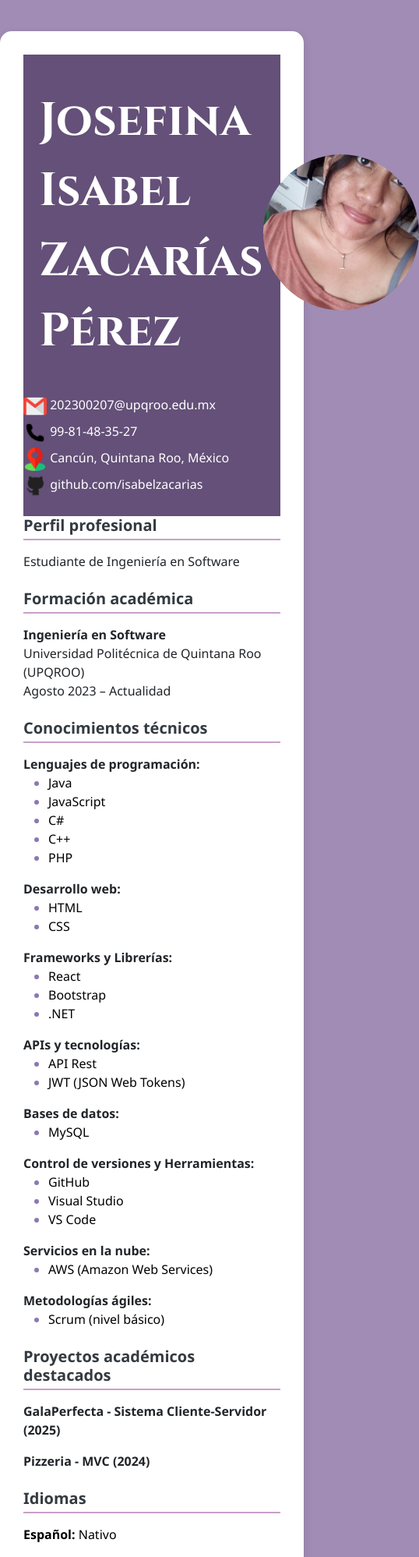
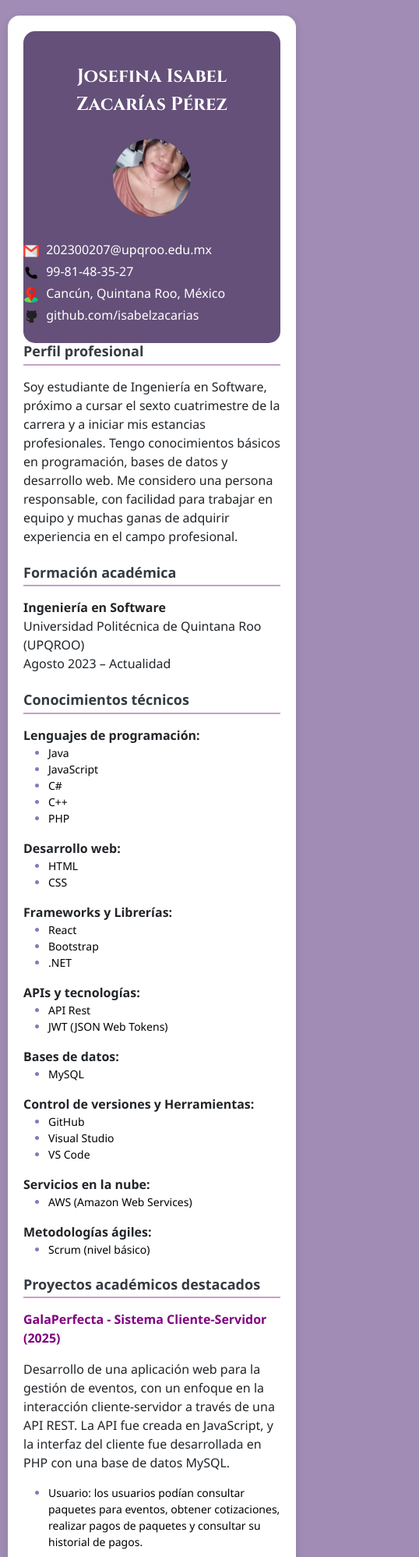
Before and after one commit to isabelzacarias/CV-isabel, a plain HTML site: page cvisabelzacarias/index.html in a window 390 px wide. Shown: the top 1997 px of the page at 78% size, 538 px wide, since content can reach past the window. Drawn offline with nearby package versions, Linux system fonts and the light colour scheme.

Commit message:
termine segun

```diff
--- a/cvisabelzacarias/cvisabel.css
+++ b/cvisabelzacarias/cvisabel.css
@@ -2,46 +2,58 @@ body {
   background-color: #a08cb4;
   font-family: 'Segoe UI', Tahoma, Geneva, Verdana, sans-serif;
 }
+
 header {
   background-color: #645078;
   color: white;
   padding: 20px 0;
+  border-radius: 15px;
+}
 
-  }
 .cv-container {
-    max-width: 900px;
+  max-width: 1000px;
   margin: 40px auto;
   padding: 30px;
   background: rgb(255, 255, 255);
   border-radius: 15px;
   box-shadow: 0 4px 12px rgba(0,0,0,0.1);
 }
+
 .header-perfil {
   display: flex;
   align-items: center;
   justify-content: space-between;
   padding: 20px;
+  flex-wrap: wrap;
 }
+
 .nombre {
   font-family: 'Cinzel', serif;
   color: white;
-    font-size: 60px;
+  font-size: 40px;
+  text-align: center;
 }
+
 .foto {
-    width: 200px;
-    height: 200px;
+  width: 150px;
+  height: 150px;
   border-radius: 50%;
   object-fit: cover;
+  margin: 10px auto;
+}
 
-  }
 a {
   color: white;
   text-decoration: none;
 }
+
 .etiquetas {
-    width: 30px;
-    height: 30px;
+  width: 20px;
+  height: 20px;
+  vertical-align: middle;
+  margin-right: 5px;
 }
+
 .section-title {
   border-bottom: 2px solid #c8a0c8;
   margin-bottom: 15px;
@@ -49,21 +61,66 @@ body {
   font-weight: bold;
   color: #343a40;
 }
+.proyectos {
+  color: purple;
+}
+
 .list-item {
   margin-bottom: 0px;
 }
+
 ul li {
   color: black;
 }
+
 li::marker {
   color: #8c78b4;
 }
-
 
 footer {
   background-color: #645078;
   color: white;
   padding: 20px 0;
   text-align: center;
+}
 
+/* ----- RESPONSIVE ------ */
+@media (max-width: 768px) {
+  .header-perfil {
+    flex-direction: column;
+    text-align: center;
   }
+
+  .nombre {
+    font-size: 28px;
+  }
+
+  .foto {
+    width: 120px;
+    height: 120px;
+  }
+
+  .cv-container {
+    margin: 20px 10px;
+    padding: 20px;
+  }
+}
+
+@media (max-width: 480px) {
+  .nombre {
+    font-size: 24px;
+  }
+
+  .foto {
+    width: 100px;
+    height: 100px;
+  }
+
+  .section-title {
+    font-size: 18px;
+  }
+
+  ul li {
+    font-size: 14px;
+  }
+}
--- a/cvisabelzacarias/index.html
+++ b/cvisabelzacarias/index.html
@@ -44,7 +44,13 @@
             <section>
                 <div class="mb-4">
                     <h5 class="section-title">Perfil profesional</h5>
-                    <p>Estudiante de Ingeniería en Software
+                    <p>Soy estudiante de Ingeniería en Software, próximo a cursar el sexto cuatrimestre de la carrera y
+                        a iniciar mis
+                        estancias profesionales. Tengo conocimientos básicos en programación, bases de datos y
+                        desarrollo web.
+
+                        Me considero una persona responsable, con facilidad para trabajar en equipo y muchas ganas de
+                        adquirir experiencia en el campo profesional.
                     </p>
                 </div>
             </section>
@@ -135,12 +141,37 @@
             <section>
                 <div class="mb-4">
                     <h5 class="section-title">Proyectos académicos destacados</h5>
-                    <p><strong>GalaPerfecta - Sistema Cliente-Servidor (2025)</strong><br />
+                    <p class="proyectos"><strong>GalaPerfecta - Sistema Cliente-Servidor (2025)</strong></p>
+                    <p>Desarrollo de una aplicación web para la gestión de eventos, con un enfoque en la interacción
+                        cliente-servidor a través de una API REST. La API fue creada en JavaScript, y la interfaz del
+                        cliente fue desarrollada en PHP con una base de datos MySQL.</p>
+                    <ul>
+                        <li class="list-item">Usuario: los usuarios podían consultar paquetes para eventos, obtener
+                            cotizaciones, realizar pagos de paquetes y consultar su historial de pagos.</li>
+                    </ul>
+                    <ul>
+                        <li class="list-item">Administrador: los administradores podían crear eventos, servicios y
+                            paquetes nuevos, así como gestionar usuarios mediante operaciones CRUD.</li>
+                    </ul>
+                    <p>Además, se implementó JSON Web Token (JWT) para la validación de usuarios y la seguridad en las
+                        interacciones entre cliente y servidor.</p>
 
-                    </p>
-                    <p><strong>Pizzeria - MVC (2024)</strong><br />
 
-                    </p>
+                    <p class="proyectos"><strong>Sistema de Gestion de Pizzeria - MVC (2024)</strong></p>
+                    <p>Desarrollo de una aplicación web para la gestión de una pizzería, con dos módulos principales:
+                        usuario y administrador.</p>
+                    <ul>
+                        <li class="list-item">Usuario: permitía visualizar los productos disponibles y consultar
+                            información detallada de cada pizza o producto.</li>
+                    </ul>
+                    <ul>
+                        <li class="list-item">Administrador: ofrecía la opción de agregar nuevos productos al catálogo,
+                            como pizzas u otros productos.</li>
+                    </ul>
+                    <p>El sistema fue desarrollado en PHP utilizando el patrón MVC, y gestionaba los datos a través de
+                        una base de datos MySQL</p>
+
+
                 </div>
             </section>
 
```
Lines whose indentation alone changed are shown as unchanged.
